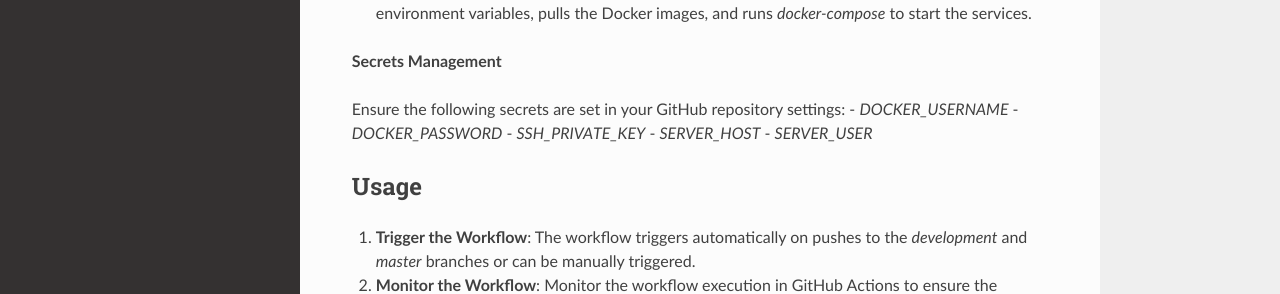
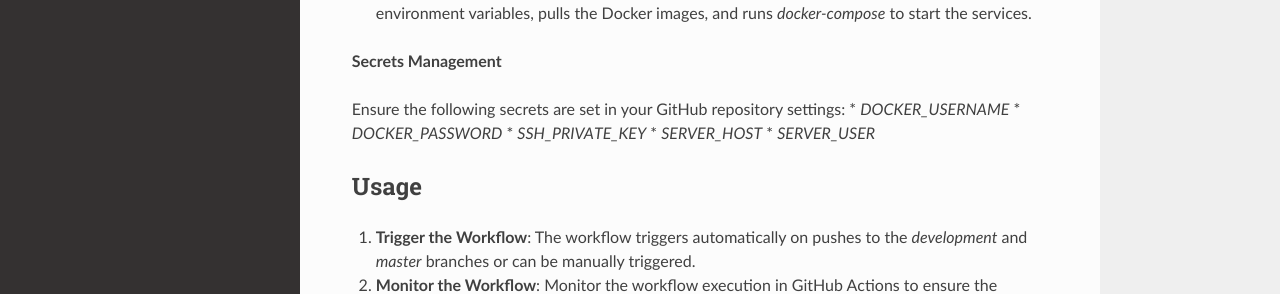
Before and after one commit to fossasia/eventyay-video, a Sphinx documentation site: the page built from docs/docker-compose-and-github-actions.rst, in a window 1280 px wide and 900 px high, scrolled down 2955 px. Shown: the part 448-742 px from the top of the window. Built offline with Sphinx 7.4.7 and the Read the Docs theme 2.0.0, drawn with Linux system fonts in a browser that asks for light colours.

Commit message:
update document for autodeployment

```diff
--- a/docs/docker-compose-and-github-actions.rst
+++ b/docs/docker-compose-and-github-actions.rst
@@ -152,11 +152,11 @@ Workflow File (`main.yml`)
 **Secrets Management**
 
 Ensure the following secrets are set in your GitHub repository settings:
-- `DOCKER_USERNAME`
-- `DOCKER_PASSWORD`
-- `SSH_PRIVATE_KEY`
-- `SERVER_HOST`
-- `SERVER_USER`
+* `DOCKER_USERNAME`
+* `DOCKER_PASSWORD`
+* `SSH_PRIVATE_KEY`
+* `SERVER_HOST`
+* `SERVER_USER`
 
 Usage
 --------
```
